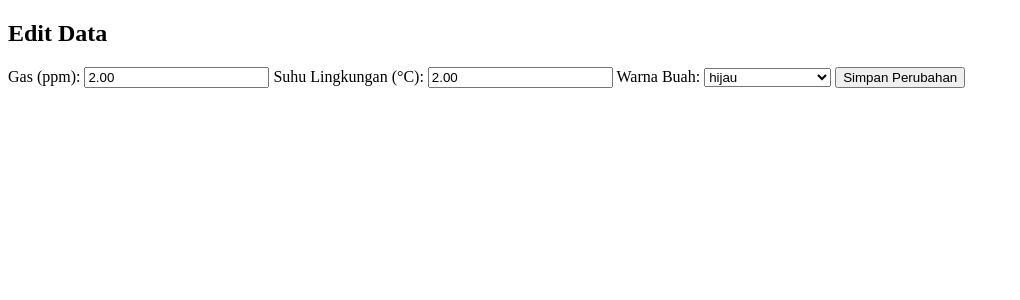
After one commit to abdlhnn/smbd-app, a PHP site: page /edit.php?id=1 in a window 1280 px wide. The commit adds this page. Shown: the top 300 px of the page, without its empty margins (0-1020 px from the left). Run offline with PHP 8.4, Linux system fonts and the light colour scheme; a user stored in the database is signed in; data comes from the database, SQL or seed files in the repository.

Commit message:
edit data dan hapus data

```diff
--- /dev/null
+++ b/edit.php
@@ -0,0 +1,78 @@
+<?php
+session_start();
+include "conn.php";
+
+// Pastikan ID dikirim melalui URL
+if (!isset($_GET['id']) || empty($_GET['id'])) {
+    header("Location: data-tables.php");
+    exit();
+}
+
+$id = $_GET['id'];
+
+// Ambil data dari database sesuai dengan ID
+$sql = "SELECT * FROM data WHERE id = $id";
+$result = $mysqli->query($sql);
+
+if ($result->num_rows == 1) {
+    $data = $result->fetch_assoc();
+} else {
+    echo "Data not found";
+    exit();
+}
+
+// Proses form edit jika ada data yang dikirimkan
+if ($_SERVER["REQUEST_METHOD"] == "POST") {
+    // Ambil data dari form
+    $gas = $_POST['gas'];
+    $suhu_lingkungan = $_POST['suhu_lingkungan'];
+    $warna_buah_id = $_POST['warna_buah_id'];
+
+    // Update data di database
+    $updateSql = "UPDATE data SET gas='$gas', suhu_lingkungan='$suhu_lingkungan', warna_buah_id='$warna_buah_id' WHERE id=$id";
+
+    if ($mysqli->query($updateSql)) {
+        echo "Data updated successfully";
+    } else {
+        echo "Error updating data: " . $mysqli->error;
+    }
+}
+?>
+
+<!DOCTYPE html>
+<html lang="en">
+
+<head>
+    <meta charset="UTF-8">
+    <meta name="viewport" content="width=device-width, initial-scale=1.0">
+    <title>Edit Data</title>
+</head>
+
+<body>
+    <h2>Edit Data</h2>
+    <form action="" method="post">
+        <label for="gas">Gas (ppm):</label>
+        <input type="text" name="gas" value="<?php echo $data['gas']; ?>" required>
+
+        <label for="suhu_lingkungan">Suhu Lingkungan (°C):</label>
+        <input type="text" name="suhu_lingkungan" value="<?php echo $data['suhu_lingkungan']; ?>" required>
+
+        <label for="warna_buah_id">Warna Buah:</label>
+        <select name="warna_buah_id" required>
+            <!-- Tampilkan pilihan warna buah -->
+            <?php
+            $warnaSql = "SELECT * FROM warna_buah";
+            $resultWarna = $mysqli->query($warnaSql);
+
+            while ($warna = $resultWarna->fetch_assoc()) {
+                $selected = ($warna['id'] == $data['warna_buah_id']) ? "selected" : "";
+                echo "<option value='" . $warna['id'] . "' $selected>" . $warna['warna'] . "</option>";
+            }
+            ?>
+        </select>
+
+        <button type="submit">Simpan Perubahan</button>
+    </form>
+</body>
+
+</html>
--- a/login.php
+++ b/login.php
@@ -1,7 +1,7 @@
 <?php
 session_start();
 if (isset($_SESSION["login"])) {
-  header("Location: dashboard.php");
+header("Location: dashboard.php");
 }
 ?>
 
```
Also changed, not shown: View/data.view.php (+12 -0 lines), data-tables.php (+12 -6 lines), grafik.php (+27 -12 lines), hapus.php (added, +37 -0 lines).
